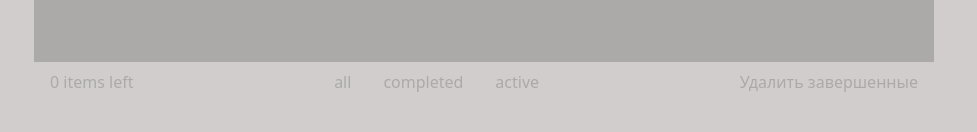
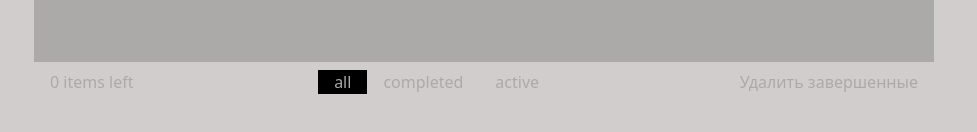
Before and after one commit to BRIT47rus/Todos, a React (Vite) app: page / in a window 1280 px wide. Shown: the part 468-600 px from the top of the page, without its empty margins (156-1133 px from the left). Built offline with nearby package versions, Linux system fonts and the light colour scheme.

Commit message:
save midle

```diff
--- a/src/components/features/components/Button/Button.tsx
+++ b/src/components/features/components/Button/Button.tsx
@@ -1,12 +1,20 @@
-import type { FC, HTMLAttributes, ReactNode } from 'react';
+import { type FC, type HTMLAttributes, type ReactNode } from 'react';
 import './Button.css';
+import classNames from 'classnames';
+import type { ActionFilter } from '../../../App/types';
 interface Props extends HTMLAttributes<HTMLButtonElement> {
     element: ReactNode;
+    active?: ActionFilter;
     onClick: () => void;
 }
-export const Button: FC<Props> = ({ element, onClick, ...rest }) => {
+export const Button: FC<Props> = ({ element, onClick, active, ...rest }) => {
     return (
-        <div className="button" onClick={onClick}>
+        <div
+            className={classNames('button', {
+                'info-filter__button-active': active === element,
+            })}
+            onClick={onClick}
+        >
             <button {...rest}></button>
             {element}
         </div>
--- a/src/components/features/components/InfoFilter/InfoFilter.css
+++ b/src/components/features/components/InfoFilter/InfoFilter.css
@@ -5,3 +5,6 @@
 .info-filter > * {
     padding: 0 16px;
 }
+.info-filter__button-active {
+    background: #000;
+}
--- a/src/components/features/components/InfoFilter/InfoFilter.tsx
+++ b/src/components/features/components/InfoFilter/InfoFilter.tsx
@@ -1,3 +1,4 @@
+import { useState } from 'react';
 import { useTodosCTX } from '../../../App/hooks';
 import type { ActionFilter } from '../../../App/types';
 import { Button } from '../Button/Button';
@@ -5,14 +6,22 @@ import './InfoFilter.css';
 export const InfoFilter = () => {
     const { filterTodos } = useTodosCTX();
     const actions: ActionFilter[] = ['all', 'completed', 'active'];
+    const [selected, setSelected] = useState<ActionFilter>('all');
+
+    const onClickBTNFilter = (item: ActionFilter) => {
+        setSelected(item);
+        filterTodos(item);
+    };
+
     return (
         <div className="info-filter">
             {actions.map((item, i) => {
                 return (
                     <Button
                         key={i}
-                        onClick={() => filterTodos(item)}
+                        onClick={() => onClickBTNFilter(item)}
                         element={item}
+                        active={selected}
                     />
                 );
             })}
```
